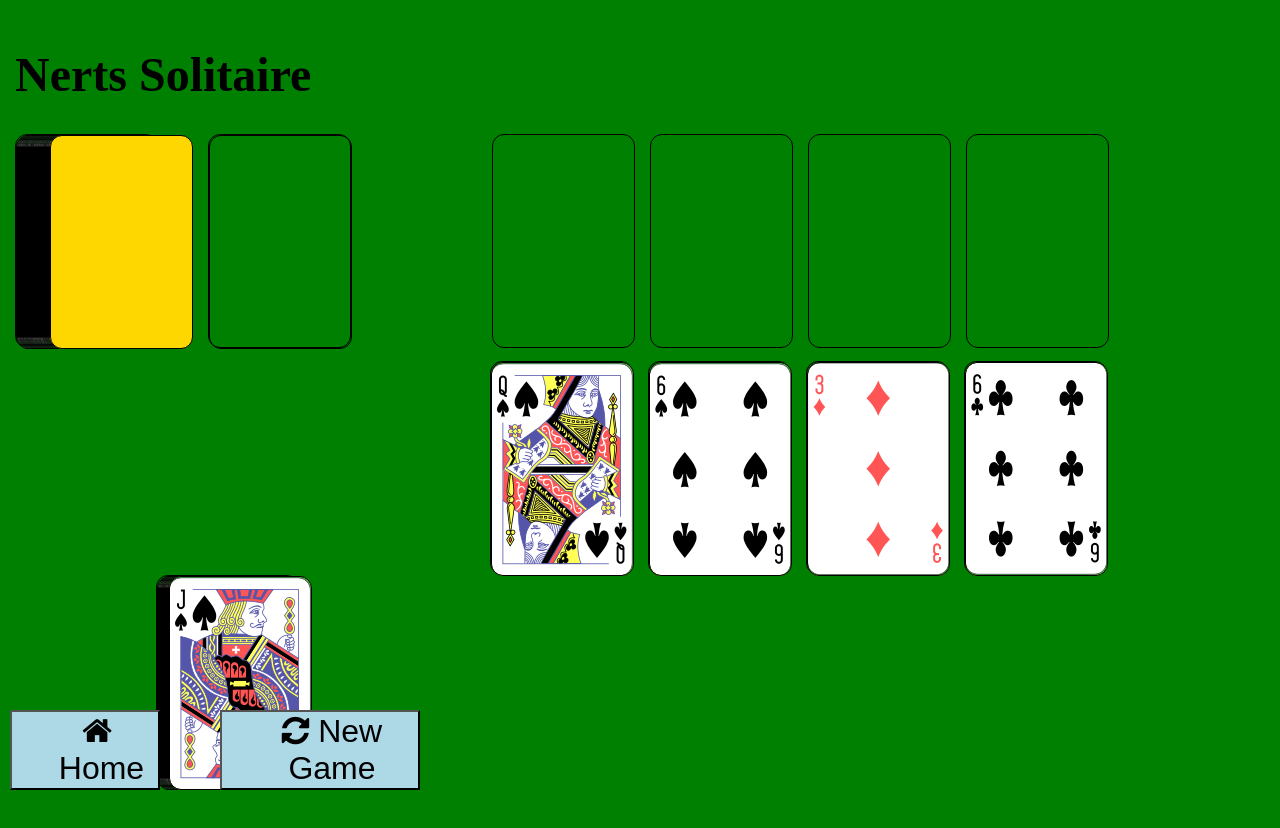
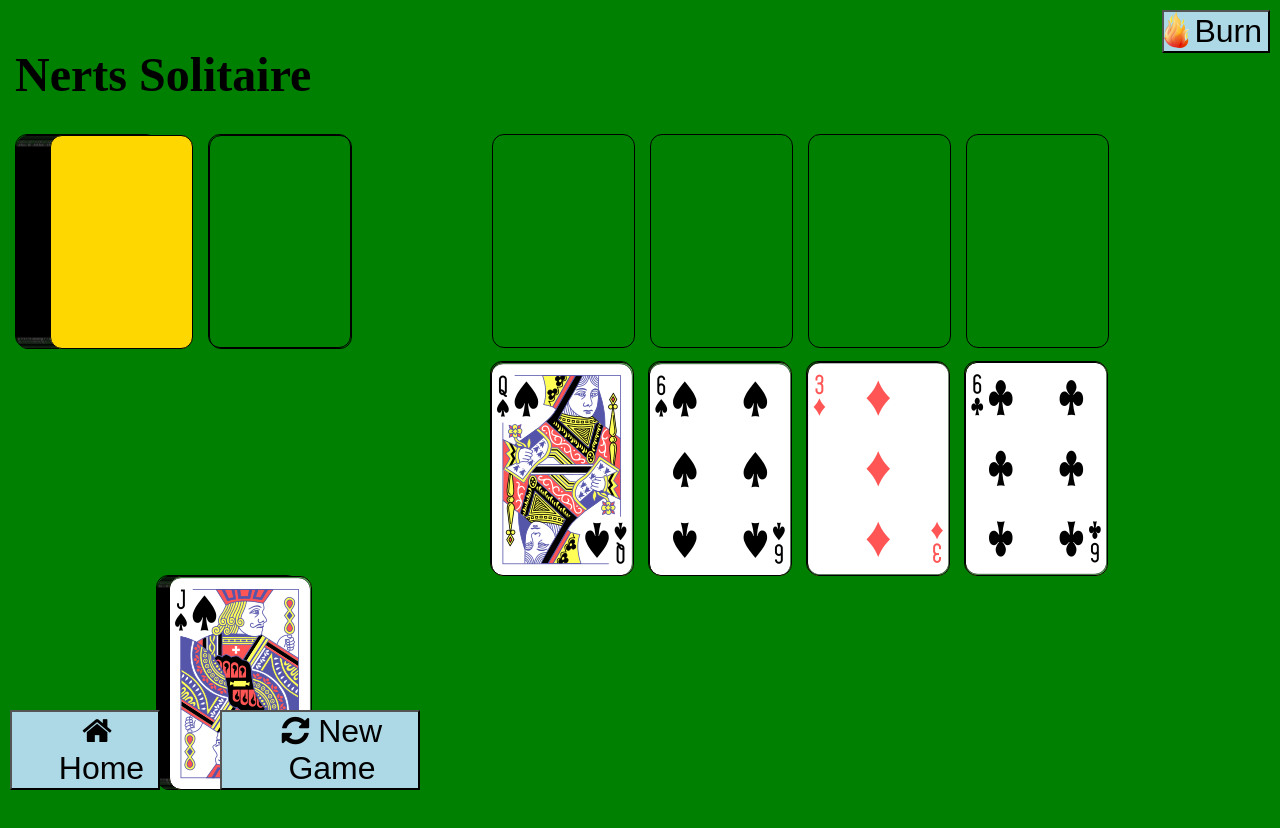
Before and after one commit to mathematics-software/Solitaire, a browser extension: page nerts.html in a window 1280 px wide. Shown: the top 828 px of the page. Drawn offline with Linux system fonts and the light colour scheme.

Commit message:
Update nerts.html

```diff
--- a/nerts.html
+++ b/nerts.html
@@ -15,6 +15,7 @@
 		<script type="text/javascript" src="nav.js" defer></script>
 	</head>
 	<body>
+		<button id='burn'>Burn</button>
 		<h1>Nerts Solitaire</h1>
 		<!-- Top Row -->
 		<div class="row" style="margin-bottom: 15px;" id="toprow">
```
